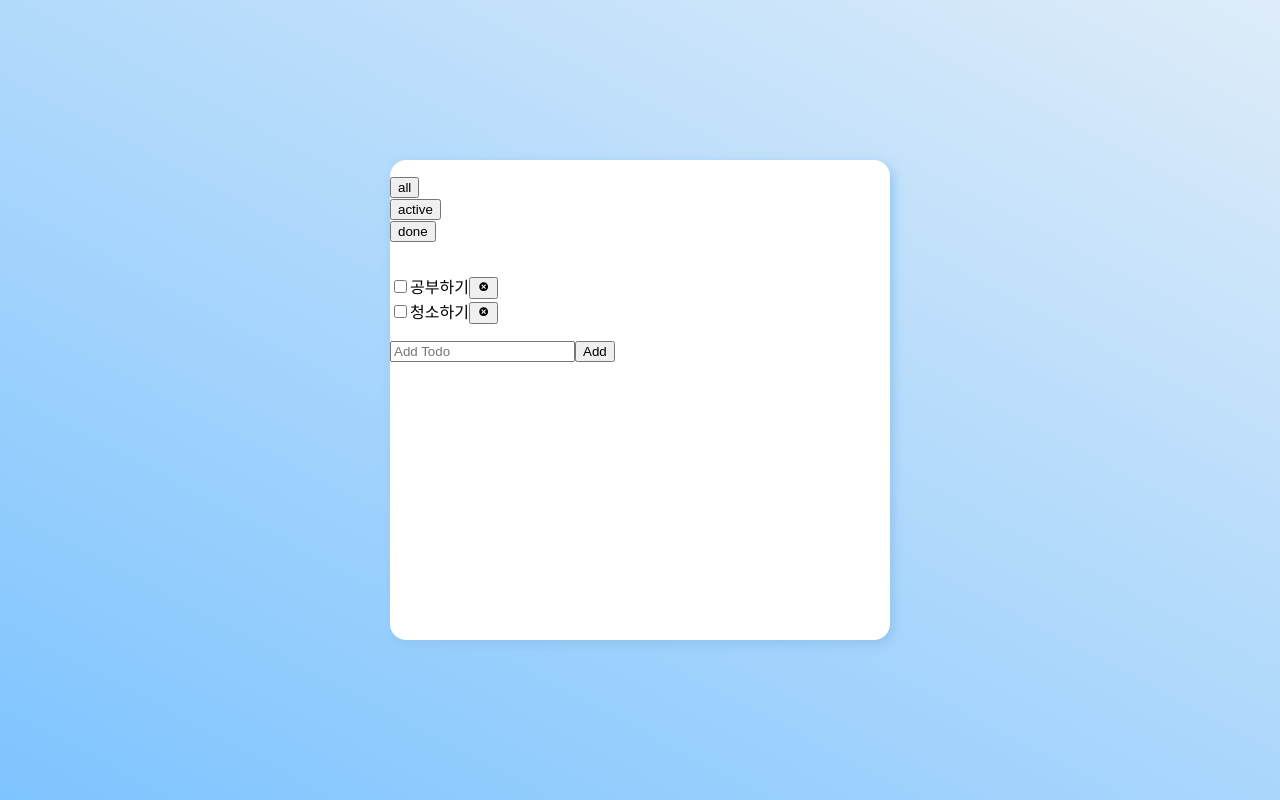
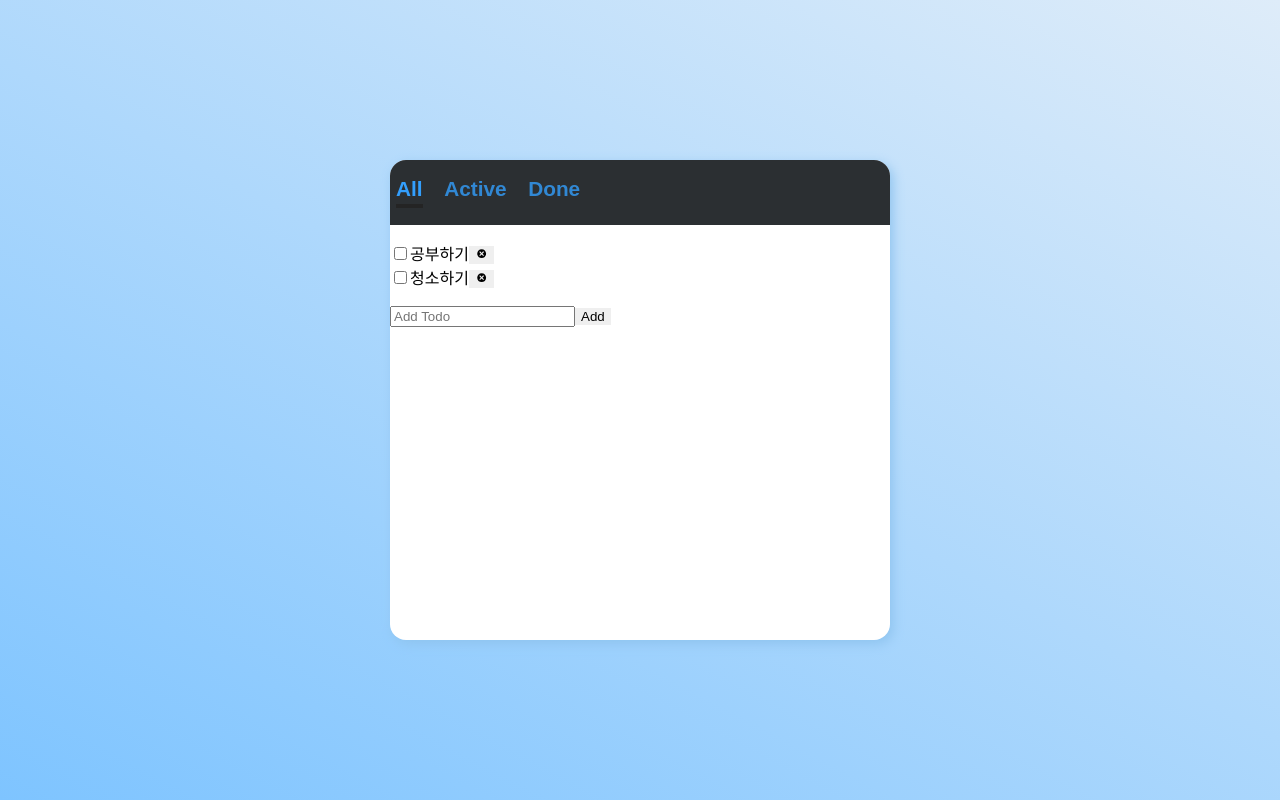
Before and after one commit to dazzel3/react-todo-dream-coding, a React (Create React App) app: page / in a window 1280 px wide. Built offline with nearby package versions, Linux system fonts and the light colour scheme.

Commit message:
style: Header

```diff
--- a/src/App.module.css
+++ /dev/null
@@ -1,6 +0,0 @@
-/* .bg {
-  width: 100%;
-  height: 100vh;
-  background: #d8e6f2;
-  position: relative;
-} */
--- a/src/components/Header/Header.jsx
+++ b/src/components/Header/Header.jsx
@@ -1,12 +1,20 @@
 import React from 'react';
+import styles from './Header.module.css';
 
 export default function Header({ filters, filter, onChange }) {
   return (
-    <header>
-      <ul>
+    <header className={styles.header}>
+      <ul className={styles.filters}>
         {filters.map((item, index) => (
           <li key={index}>
-            <button onClick={() => onChange(item)}>{item}</button>
+            <button
+              className={`${styles.filter} ${
+                item === filter && styles.selected
+              }`}
+              onClick={() => onChange(item)}
+            >
+              {item}
+            </button>
           </li>
         ))}
       </ul>
--- /dev/null
+++ b/src/components/Header/Header.module.css
@@ -0,0 +1,32 @@
+.header {
+  display: flex;
+  justify-content: space-between;
+  align-items: center;
+  background: var(--color-bg-dark);
+}
+
+.filters {
+  display: flex;
+  gap: 0.6rem;
+}
+
+.filter {
+  font-size: 1.3rem;
+  text-transform: capitalize;
+  background-color: transparent;
+  color: var(--color-primary);
+  font-weight: bold;
+  opacity: 0.8;
+}
+
+.filter:hover,
+.filter.selected {
+  opacity: 1;
+}
+
+.filter.selected::after {
+  content: '';
+  display: block;
+  margin-top: 0.2rem;
+  border: 2px solid var(--color-text);
+}
--- a/src/index.css
+++ b/src/index.css
@@ -31,6 +31,7 @@
   max-width: 500px;
   background: var(--color-bg);
   border-radius: 1rem;
+  overflow: hidden;
   display: flex;
   flex-direction: column;
   -webkit-box-shadow: 3px 4px 12px 0px rgb(143, 196, 239);
@@ -47,3 +48,8 @@
   list-style: none;
   padding-left: 0;
 }
+
+button {
+  outline: none;
+  border: none;
+}
```
